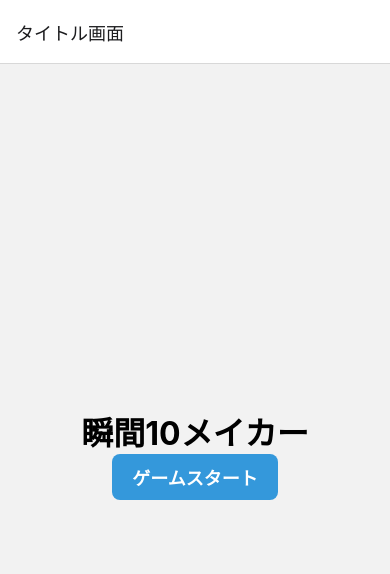
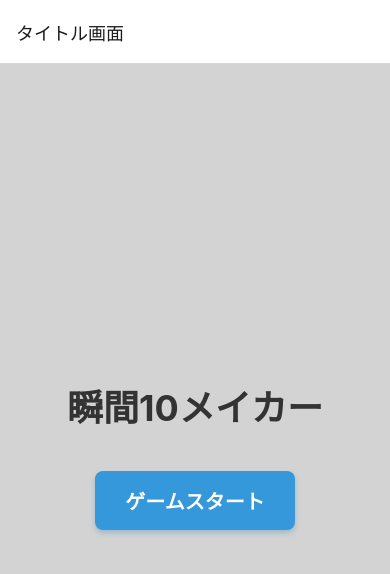
Before and after one commit to kazumon00/shunkan-ten-maker, a React Native app: screen /Title in a window 390 px wide. Shown: the top 574 px of the page. Built offline with nearby package versions, Linux system fonts and the light colour scheme.

Commit message:
タイトル画面の整え

```diff
--- a/src/screens/TitleScreen.tsx
+++ b/src/screens/TitleScreen.tsx
@@ -1,6 +1,6 @@
 import React from "react";
 import { useNavigation } from "@react-navigation/native";
-import {View, Text, TouchableOpacity} from "react-native";
+import { View, Text, TouchableOpacity, Animated } from "react-native";
 import TitleScreenStyles from "@styles/TitleScreenStyles";
 import { RootStackParamList } from "@types";
 import { StackNavigationProp } from "@react-navigation/stack";
@@ -9,15 +9,36 @@ type NavigationProp = StackNavigationProp<RootStackParamList, "Title">;
 
 const TitleScreen = () => {
     const navigation = useNavigation<NavigationProp>();
+
+    // ボタンのアニメーション用
+    const scaleAnim = new Animated.Value(1);
+
+    const handlePressIn = () => {
+        Animated.spring(scaleAnim, {
+            toValue: 0.9, // 押した時に少し縮む
+            useNativeDriver: true,
+        }).start();
+    };
+
+    const handlePressOut = () => {
+        Animated.spring(scaleAnim, {
+            toValue: 1, // 戻る
+            useNativeDriver: true,
+        }).start(() => navigation.navigate("ModeSelect"));
+    };
+
     return (
         <View style={TitleScreenStyles.container}>
             <Text style={TitleScreenStyles.title}>瞬間10メイカー</Text>
-            <TouchableOpacity
-                style={TitleScreenStyles.button}
-                onPress={() => navigation.navigate("ModeSelect")}
-            >
-                <Text style={TitleScreenStyles.buttonText}>ゲームスタート</Text>
-            </TouchableOpacity>
+            <Animated.View style={{ transform: [{ scale: scaleAnim }] }}>
+                <TouchableOpacity
+                    style={TitleScreenStyles.button}
+                    onPressIn={handlePressIn}
+                    onPressOut={handlePressOut}
+                >
+                    <Text style={TitleScreenStyles.buttonText}>ゲームスタート</Text>
+                </TouchableOpacity>
+            </Animated.View>
         </View>
     );
 };
--- a/src/styles/TitleScreenStyles.ts
+++ b/src/styles/TitleScreenStyles.ts
@@ -1,4 +1,3 @@
-import React from "react";
 import { StyleSheet } from "react-native";
 
 const TitleScreenStyles = StyleSheet.create({
@@ -6,25 +5,32 @@ const TitleScreenStyles = StyleSheet.create({
         flex: 1,
         justifyContent: "center",
         alignItems: "center",
+        backgroundColor: "#D3D3D3", // 明るいグレー背景
     },
-    //ゲームタイトル
+    // ゲームタイトル
     title: {
-        fontSize: 32,
+        fontSize: 36,
+        fontWeight: "bold",
+        color: "#333", // ダークグレーで視認性UP
+        marginBottom: 40,
+    },
+    // ボタン（青系）
+    button: {
+        backgroundColor: "#3498db", // 青系（ModeSelectScreenと統一）
+        paddingVertical: 15,
+        paddingHorizontal: 30,
+        borderRadius: 8,
+        shadowColor: "#217dbb", // 影も青系で統一
+        shadowOffset: { width: 0, height: 3 },
+        shadowOpacity: 0.3,
+        shadowRadius: 5,
+    },
+    // ボタンテキスト
+    buttonText: {
+        color: "#fff",
+        fontSize: 20,
         fontWeight: "bold",
     },
-    //ボタン
-    button: {
-        backgroundColor: "#3498db",
-        paddingVertical: 10,
-        paddingHorizontal: 20,
-        borderRadius: 8,
-    },
-    //ボタンテキスト
-    buttonText: {
-        color: "white",
-        fontSize: 18,
-        fontWeight: "bold",
-    },
-})
+});
 
 export default TitleScreenStyles;
```
